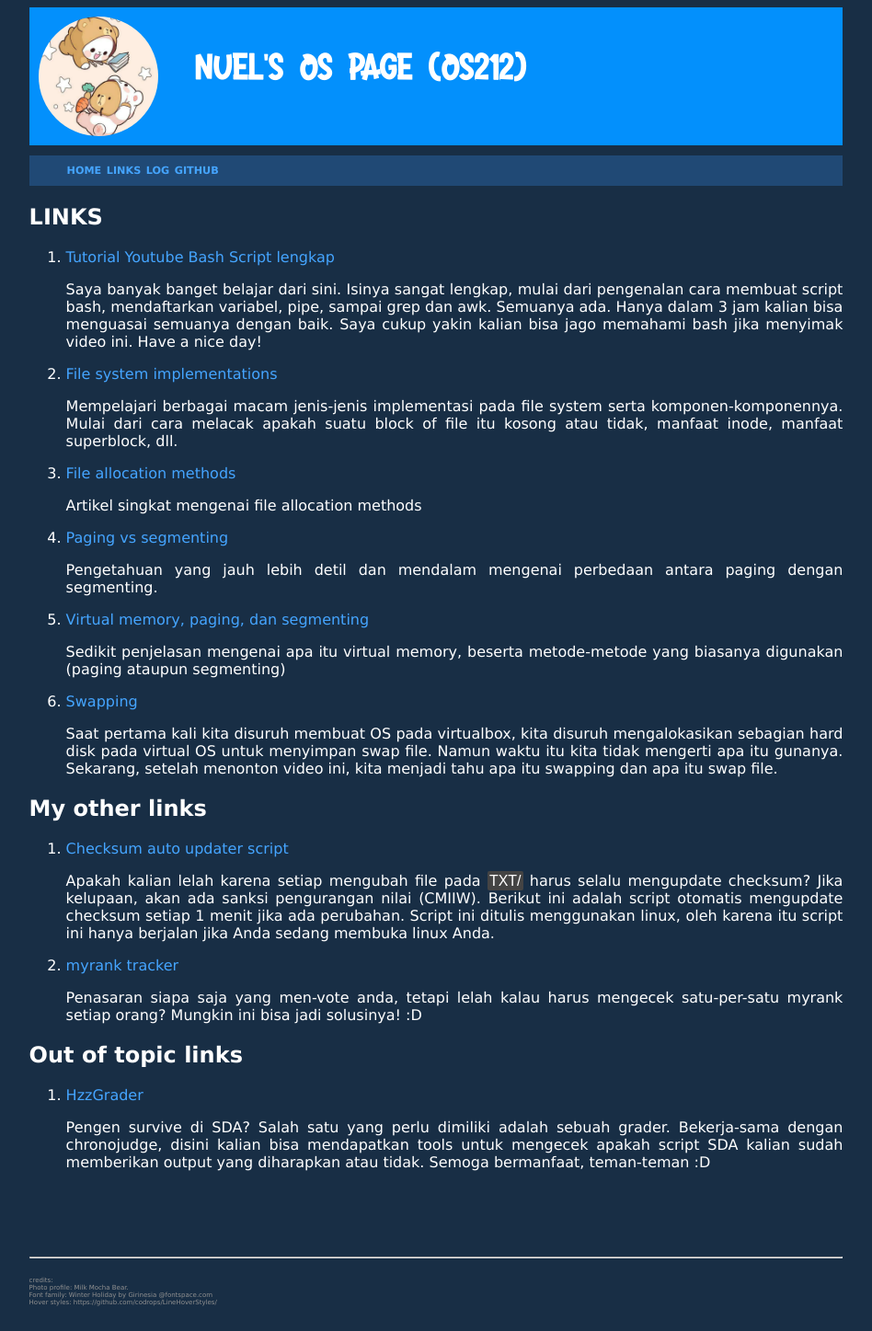
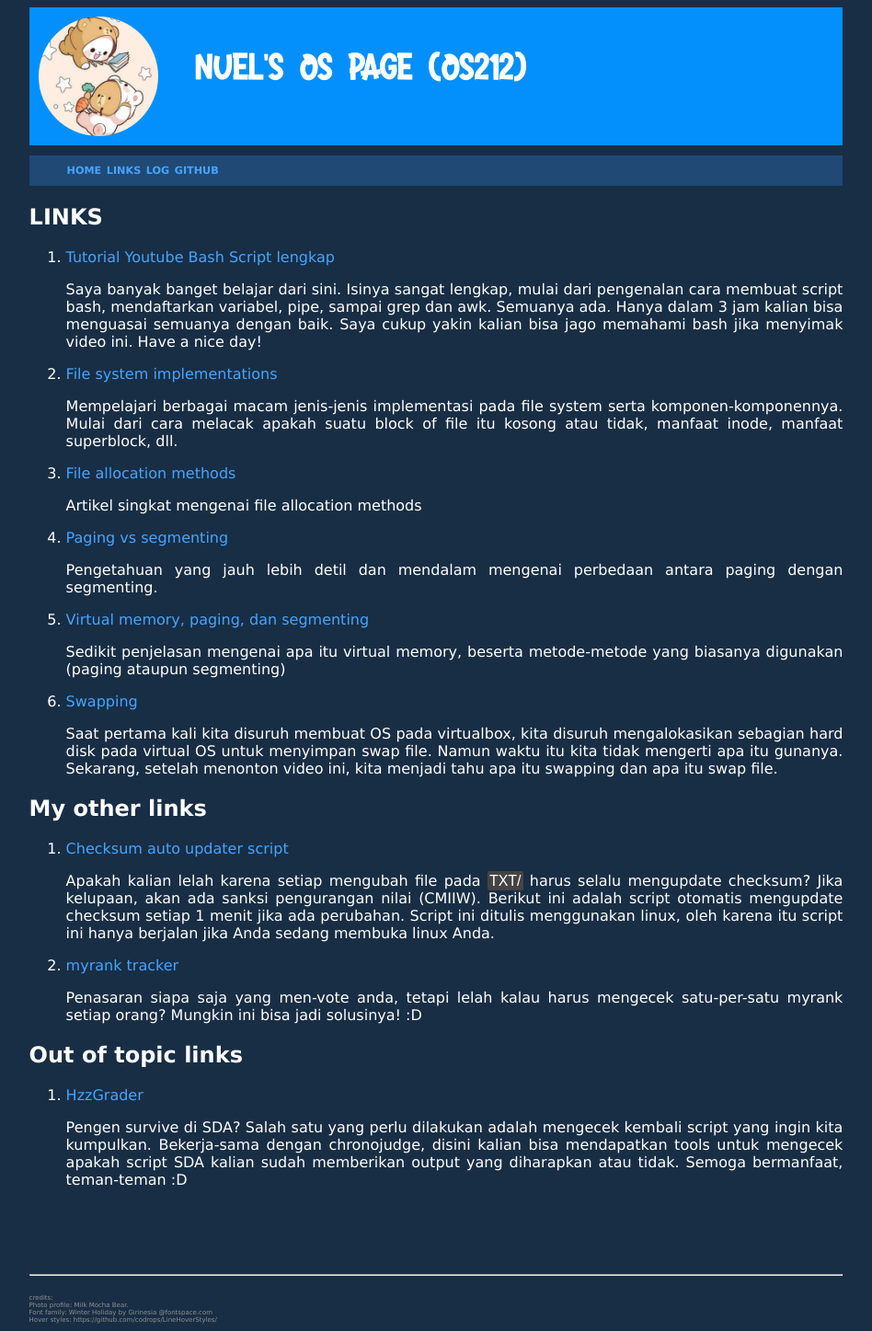
Before and after one commit to Hzz-Hzz/os212, a Jekyll site: the page built from links.md, in a window 1280 px wide. Shown: the whole page at 92% size, without its empty margins (166-1114 px from the left). Built offline with Jekyll 4.4.1, drawn with Linux system fonts in a browser that asks for light colours; our own code applies the rules of GitHub Pages for plain Markdown files.

Commit message:
Update links.md

```diff
--- a/links.md
+++ b/links.md
@@ -43,4 +43,4 @@
 
 1. [HzzGrader](https://github.com/Hzzkygcs/SDA/releases)
 
-	Pengen survive di SDA? Salah satu yang perlu dimiliki adalah sebuah grader. Bekerja-sama dengan chronojudge, disini kalian bisa mendapatkan tools untuk mengecek apakah script SDA kalian sudah memberikan output yang diharapkan atau tidak. Semoga bermanfaat, teman-teman :D
+	Pengen survive di SDA? Salah satu yang perlu dilakukan adalah mengecek kembali script yang ingin kita kumpulkan. Bekerja-sama dengan chronojudge, disini kalian bisa mendapatkan tools untuk mengecek apakah script SDA kalian sudah memberikan output yang diharapkan atau tidak. Semoga bermanfaat, teman-teman :D
```
